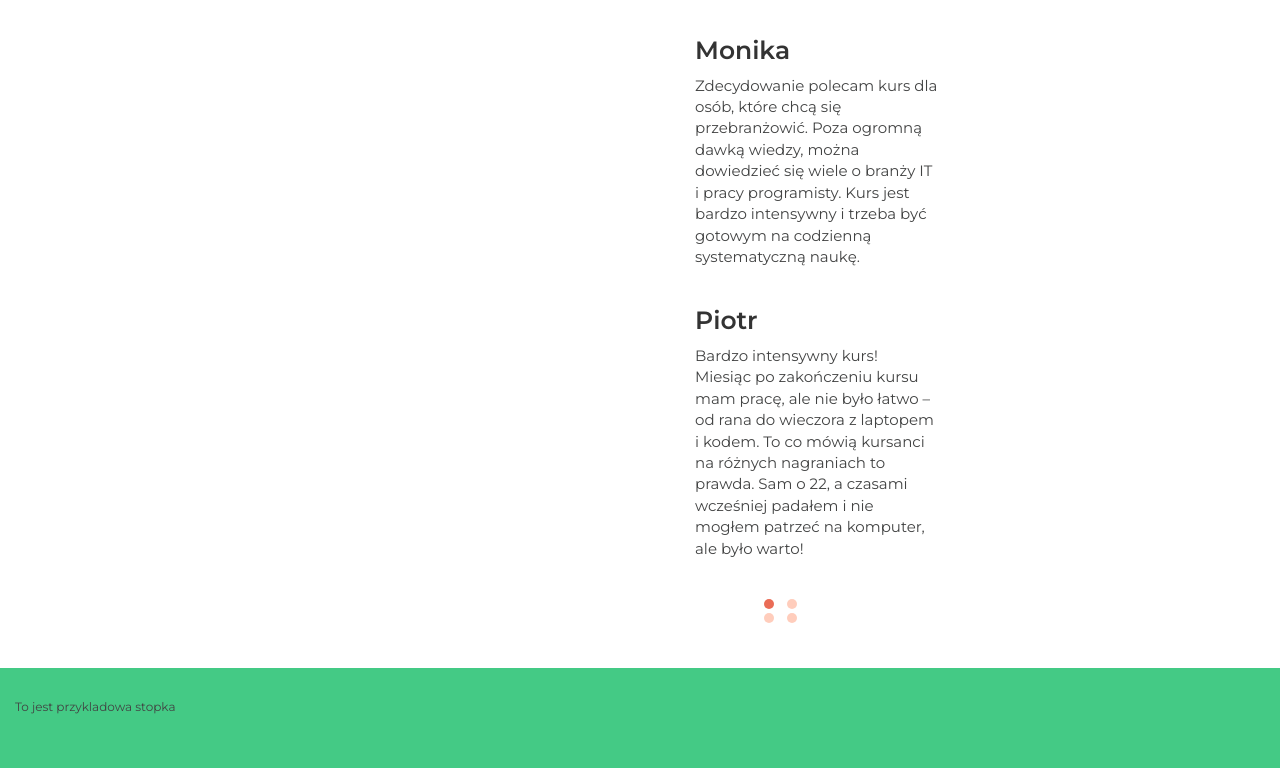
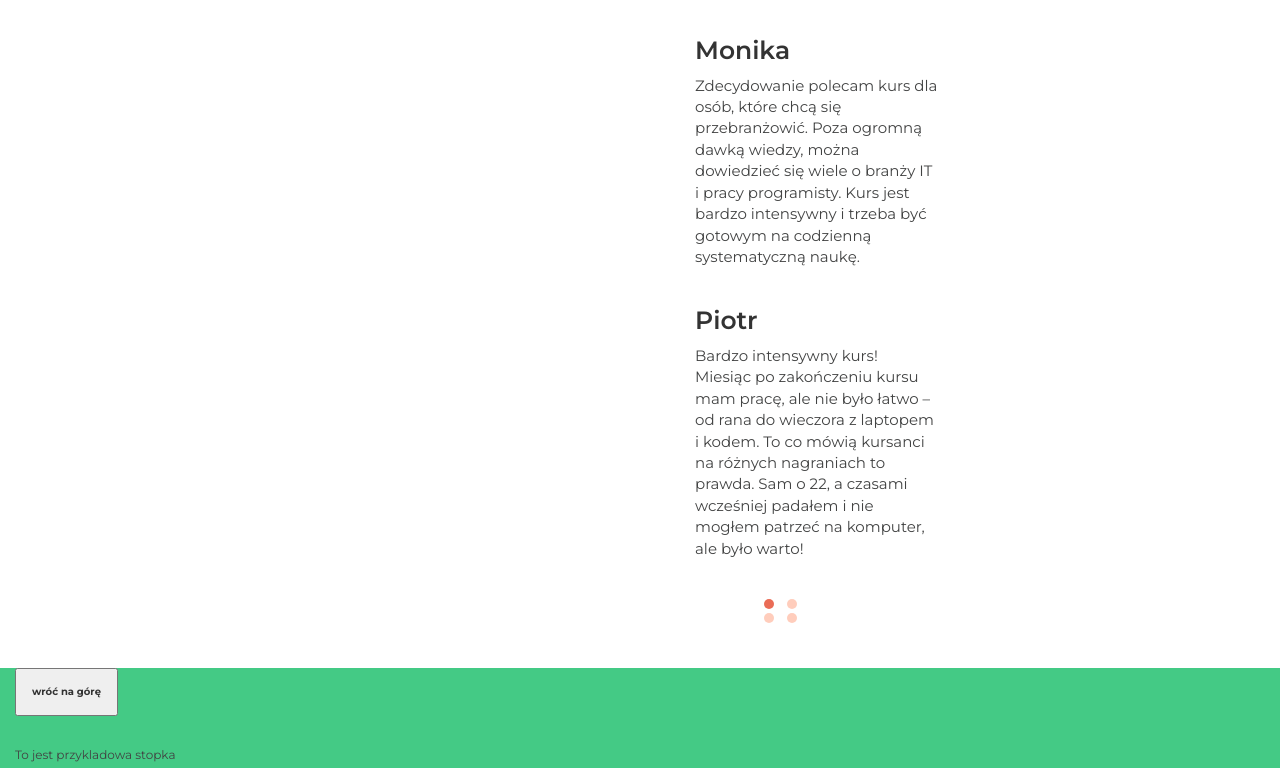
Before and after one commit to Patryk097/JavaScript, a plain HTML site: page index.html in a window 1280 px wide. Shown: the part 2592-3365 px from the top of the page. Drawn offline with nearby package versions, Linux system fonts and the light colour scheme.

Commit message:
Zadanie 4

```diff
--- a/css/style.css
+++ b/css/style.css
@@ -304,6 +304,11 @@ footer {
   height: 10rem;
 }
 
+.btn-backtotop{
+  padding: 1.5rem;
+  font-weight: bold;
+}
+
 footer p {
   font-size: 1.2rem;
   color: #424343;
--- a/index.html
+++ b/index.html
@@ -150,6 +150,7 @@
     </div>
     <footer>
       <div class="col-sm-4">
+        <button class="btn-backtotop" type="button">wróć na górę</button>
         <p>To jest przykladowa stopka</p>
       </div>
     </footer>
--- a/js/app.js
+++ b/js/app.js
@@ -33,4 +33,8 @@ window.addEventListener('scroll', function menuBorder(){
 	document.querySelector('.nav-list').style.borderBottom = '2px solid #808080';
 	})
 
+document.querySelector('.btn-backtotop').addEventListener('click', function backToTop(){
+	window.scroll(0,0);
+	})
+
 });
```
